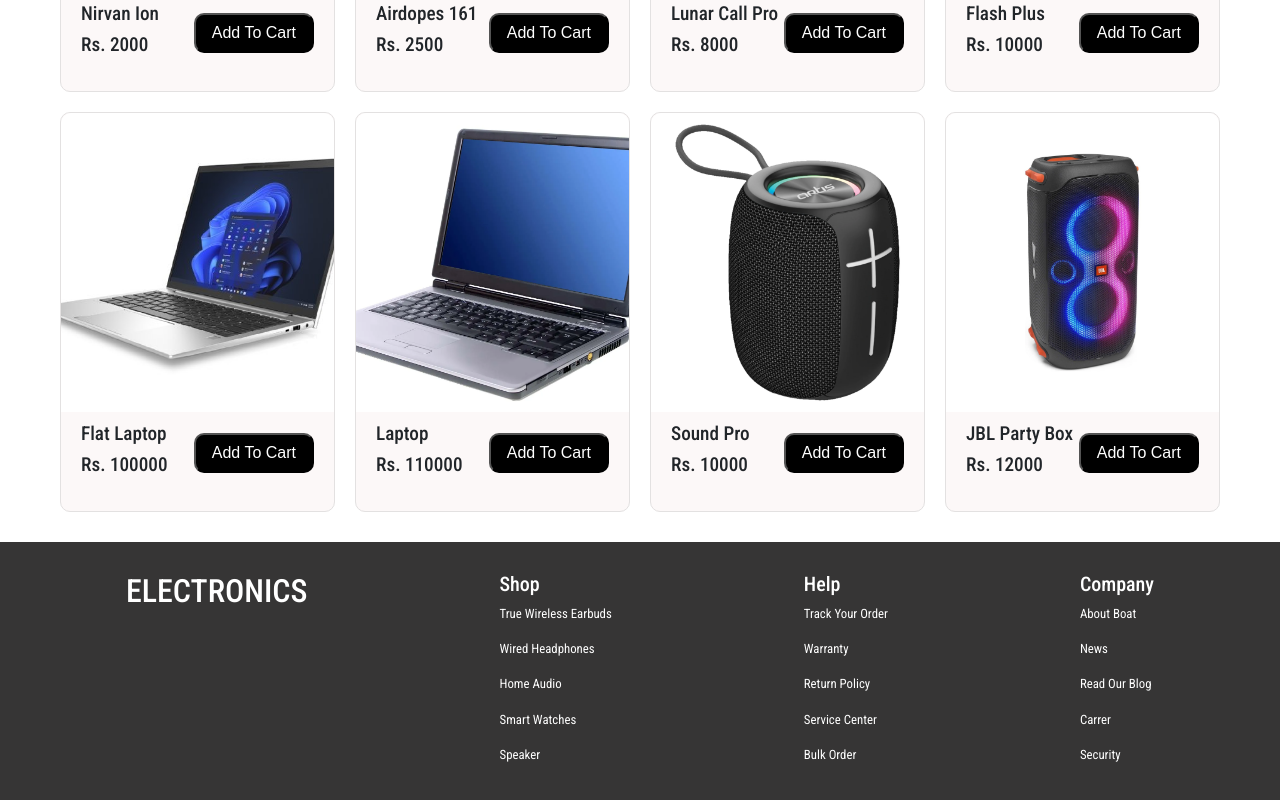
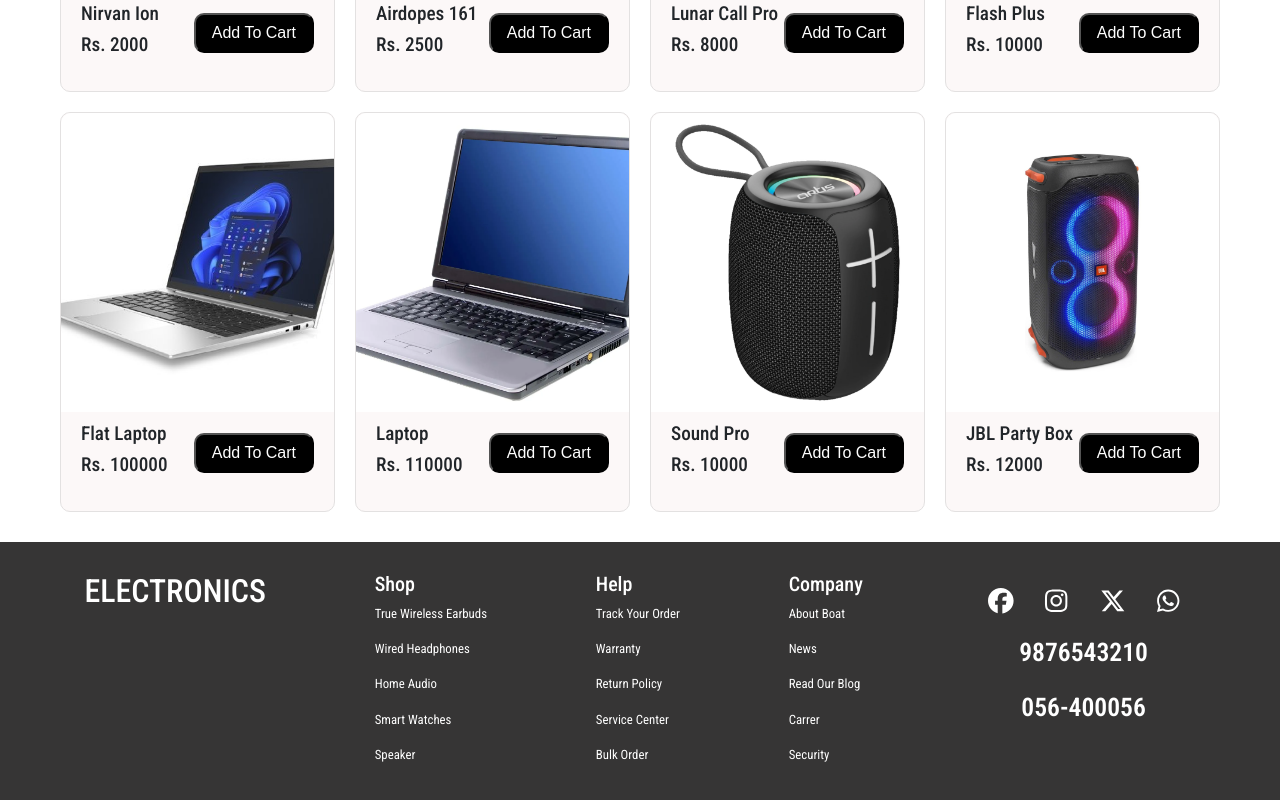
Before and after one commit to Prajon-Adhikari/E-commerce-website, a React (Vite) app: page / in a window 1280 px wide. Shown: the part 1288-2088 px from the top of the page. Built offline with nearby package versions, Linux system fonts and the light colour scheme; a web font is replaced by a local one.

Commit message:
adding contact

```diff
--- a/src/Footer.jsx
+++ b/src/Footer.jsx
@@ -1,4 +1,11 @@
 import React from "react";
+import { FontAwesomeIcon } from "@fortawesome/react-fontawesome";
+import {
+  faFacebook,
+  faInstagram,
+  faXTwitter,
+  faWhatsapp,
+} from "@fortawesome/free-brands-svg-icons";
 
 export default function Footer() {
   return (
@@ -30,6 +37,18 @@
         <p> Carrer</p>
         <p> Security </p>
       </div>
+      <div className="contacts">
+        <div className="social-media">
+          <FontAwesomeIcon icon={faFacebook} className="media facebook-icon" />
+          <FontAwesomeIcon icon={faInstagram} className="media insta-icon" />
+          <FontAwesomeIcon icon={faXTwitter} className="media x-icon" />
+          <FontAwesomeIcon icon={faWhatsapp} className="media whatsapp-icon" />
+        </div>
+        <div className="contact-numbers">
+          <p>9876543210</p>
+          <p>056-400056</p>
+        </div>
+      </div>
     </div>
   );
 }
--- a/src/Navbar.jsx
+++ b/src/Navbar.jsx
@@ -12,7 +12,7 @@
     <div className="navbar-container">
       <h4>ELECTRONICS</h4>
       <div className="nav-elements">
-        <Link to="/">Home </Link>
+        <Link to="/">HOME</Link>
         <Link to="/services">SERVICES</Link>
         <Link to="/category">CATEGORY</Link>
         <Link to="/blogs">BLOGS</Link>
--- a/src/Product.jsx
+++ b/src/Product.jsx
@@ -1,5 +1,4 @@
 import React from "react";
-
 
 export default function Product(props) {
   return (
@@ -13,7 +12,7 @@
           <h3>Rs. {props.price}</h3>
         </div>
         <button className="add-button" onClick={props.onAddToCart}>
-          Add To Cart
+          <span>Add To Cart</span>
         </button>
       </div>
     </div>
--- a/src/index.css
+++ b/src/index.css
@@ -17,6 +17,7 @@
     background-color: white;
     z-index: 1;
     width: 100%;
+    border-bottom: 1px solid rgb(94, 93, 93);
 }
 
 .nav-elements a{
@@ -164,6 +165,35 @@
     font-family: Arial, Helvetica, sans-serif;
 }
 
+.add-button span {
+    cursor: pointer;
+    display: inline-block;
+    position: relative;
+    transition: 0.5s;
+  }
+
+  .add-button span:after {
+    content: '\00bb';
+    position: absolute;
+    opacity: 0;
+    top: 0;
+    right: -20px;
+    transition: 0.5s;
+  }
+
+  .add-button:hover{
+    background-color: rgb(33, 32, 32);
+  }
+
+  .add-button:hover span {
+    padding-right: 25px;
+  }
+
+  .add-button:hover span:after {
+    opacity: 1;
+    right: 0;
+  }
+
 /* Footer */
 .footer-container{
     margin: 30px 0px 0px 0px;
@@ -177,3 +207,35 @@
 .shop-container,.help-container,.company-container p{
     font-size: 0.8rem;
 }
+
+/* contact */
+.media{
+    margin: 1rem;
+    font-size: 1.6rem;
+    cursor: pointer;
+}
+
+.contact-numbers p{
+    font-size: 1.6rem;
+    text-align: center;
+    font-weight: 600;
+    cursor: pointer;
+}
+
+.facebook-icon:hover{
+    color: blue;
+    background-color: white;
+    border-radius: 50%;
+}
+
+.insta-icon:hover{
+    color: rgb(216, 73, 73);
+}
+
+.x-icon:hover{
+    color: black;
+}
+
+.whatsapp-icon:hover{
+    color: green;
+}
```
